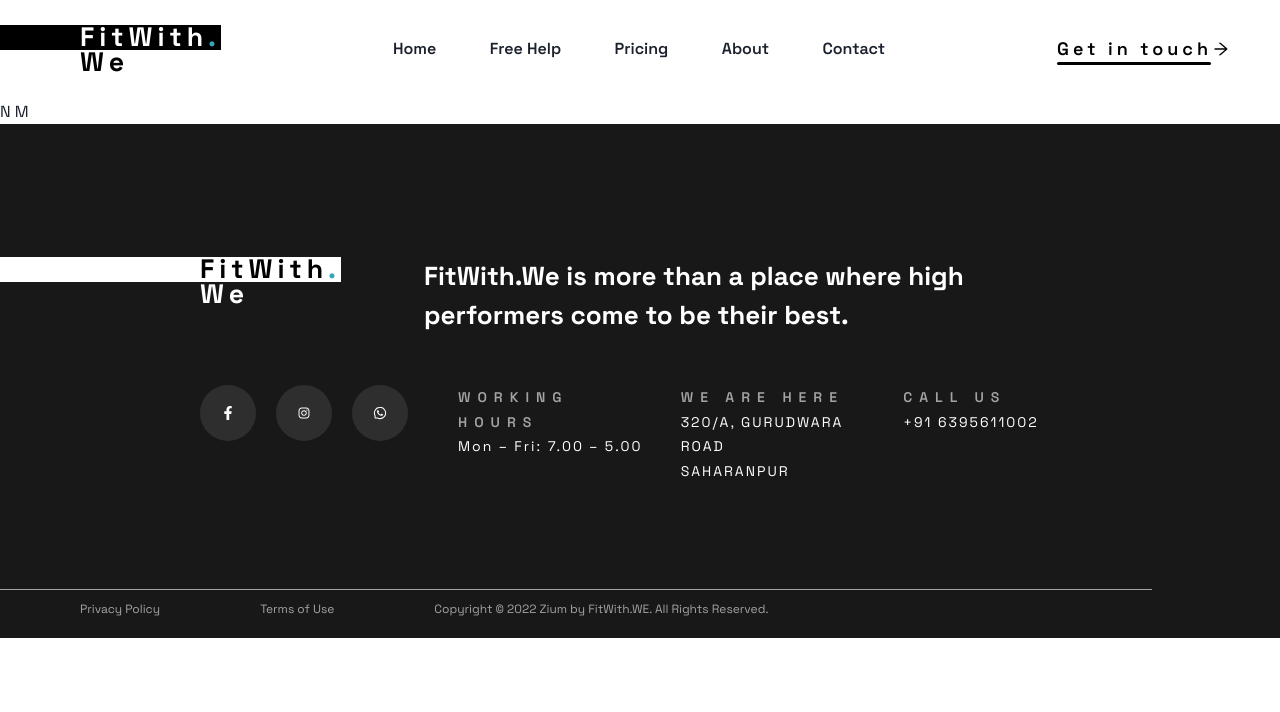
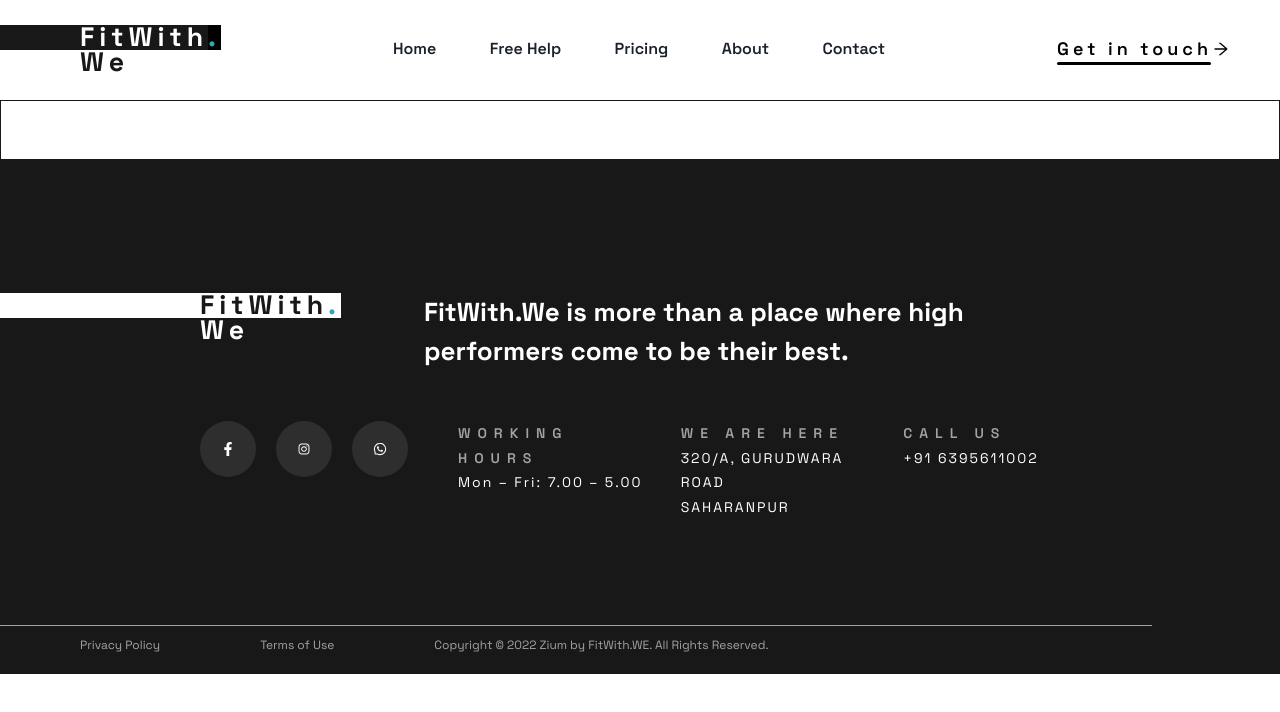
Before and after one commit to fitwithwe/fitwithwe, a React (Vite) app: page /home in a window 1280 px wide. Shown: the top 712 px of the page. Built offline with nearby package versions, Linux system fonts and the light colour scheme.

Commit message:
vercel json header

```diff
--- a/src/components/AppLayout/components/Header.tsx
+++ b/src/components/AppLayout/components/Header.tsx
@@ -74,7 +74,7 @@ export default function Header() {
             <Flex display={{ base: 'none', lg: 'inherit' }}>
                 <Flex
                     h='25px'
-                    bgColor={'black'}
+                    bgColor={'rgba(24,24,24, 1)'}
                     w={'80px'}
                 />
                 <Logo light />
--- a/src/components/Logo.tsx
+++ b/src/components/Logo.tsx
@@ -4,7 +4,7 @@ export default function Logo({ light = false }) {
     return (
         <Flex direction={'column'} letterSpacing='5px' fontWeight={'bold'} fontSize='20pt' lineHeight={'25px'}>
             <Flex>
-                <Text bgColor={light ? 'black' : 'white'} color={light?'white':'black'}>
+                <Text bgColor={light ? 'rgba(24,24,24, 1)' : 'white'} color={light ? 'white' : 'rgba(24,24,24, 1)'}>
                     FitWith
                 </Text>
                 <Text bgColor={light ? 'black' : 'white'} color='rgb(51,167,181)' fontSize='20pt' >
@@ -12,7 +12,7 @@ export default function Logo({ light = false }) {
                 </Text>
             </Flex>
             <Flex>
-                <Text color={light ? 'black' : 'white'}>
+                <Text color={light ? 'rgba(24,24,24, 1)' : 'white'}>
                     We
                 </Text>
             </Flex>
--- a/src/pages/Home/Home.view.tsx
+++ b/src/pages/Home/Home.view.tsx
@@ -1,13 +1,14 @@
 
 import { Flex } from "@chakra-ui/react";
 import React from "react";
+import MovingLine from "./components/MovingLine";
 import { useHomeContext } from "./utils/context";
 
 export default function HomeView() {
     const { count } = useHomeContext();
     return (
-        <Flex fontFamily='Space Grotesk'>
-            N M
+        <Flex direction={'column'}>
+            <MovingLine />
         </Flex>
     );
 }
--- /dev/null
+++ b/src/pages/Home/components/MovingLine.tsx
@@ -0,0 +1,34 @@
+import { Flex, Text } from "@chakra-ui/react";
+import { BsDot } from 'react-icons/bs'
+
+export default function MovingLine() {
+    const line = "MAKE REAL RESULTS HAPPEN. MORE THAN WORKOUT"
+    return (
+        <Flex
+            h='60px'
+            border={'1px solid #181818'}
+            alignItems='center'
+            overflowX={'hidden'}
+            wrap={'nowrap'}
+            flexWrap='nowrap'
+            letterSpacing={'2px'}
+            fontSize='18px'
+        >
+            <Flex minW='100vw'>
+                <marquee>
+                    <Flex alignItems={'center'}>
+                        {Array.from({ length: 100 }, x => (
+                            <Flex alignItems={'center'} w='600px'>
+                                <Text>{line}</Text>
+                                <Flex fontSize={'30px'} color='rgb(51,167,181)'>
+                                    <BsDot />
+                                </Flex>
+                            </Flex>
+                        ))}
+                    </Flex>
+
+                </marquee>
+            </Flex>
+        </Flex>
+    )
+}
```
